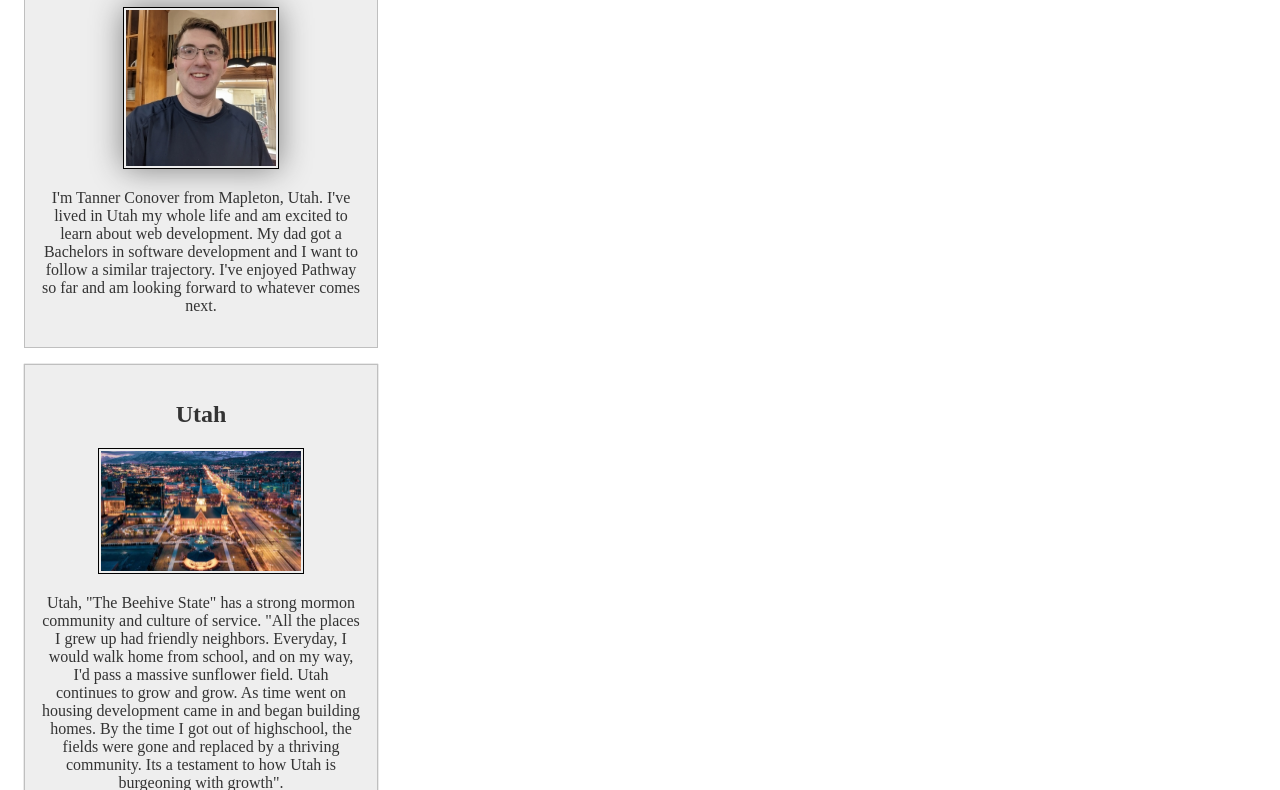
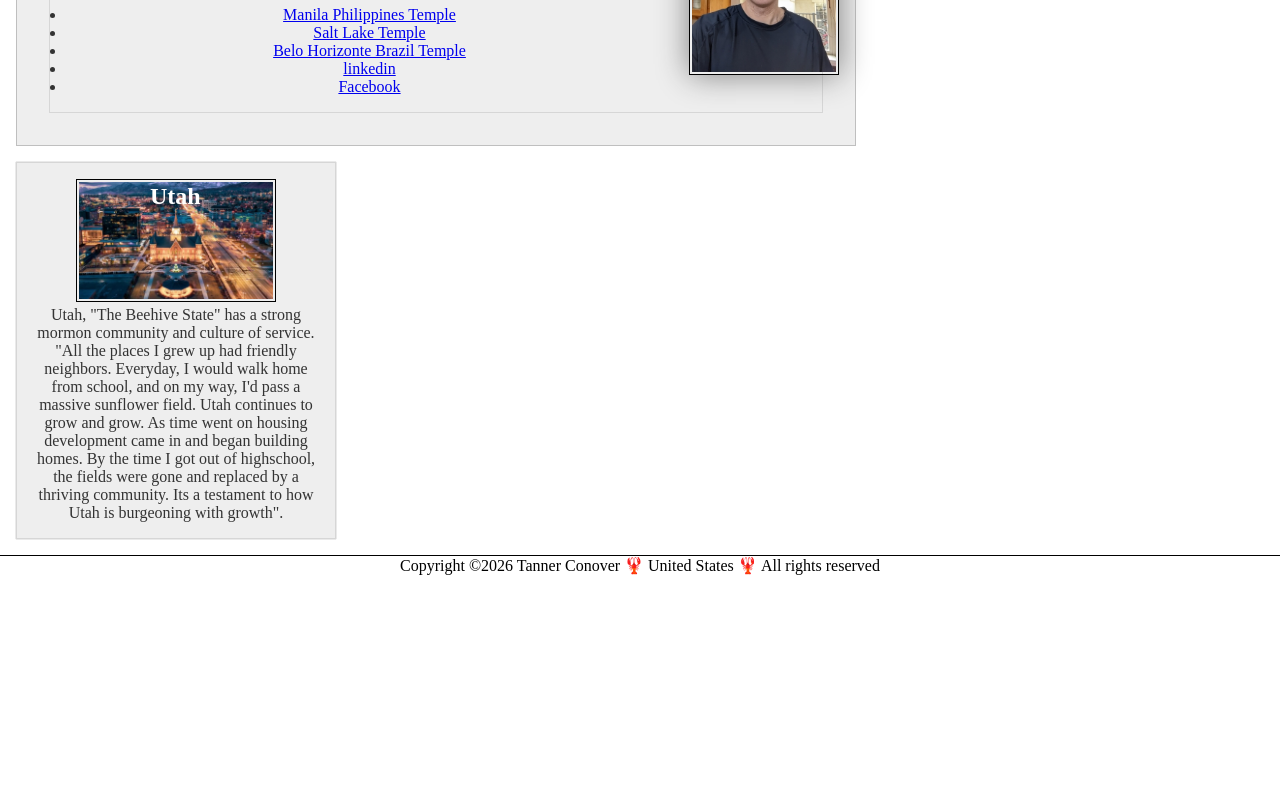
Before and after one commit to Von-Covenhoffen/wdd130, a plain HTML site: page index.html in a window 1280 px wide. Shown: the part 287-1077 px from the top of the page. After the commit the page ends 862 px from the top, so only its background shows below. Drawn offline with Linux system fonts and the light colour scheme.

Commit message:
W03 Code Along changes

```diff
--- a/index.html
+++ b/index.html
@@ -1,3 +1,4 @@
+<!-- 11/12/2026 -->
 <!DOCTYPE html>
 <html lang="en">
 
@@ -21,8 +22,15 @@
         <h1>Tanner Conover | WDD 130</h1>
         <img src="images/profile.jpg" alt="A picure of Pathway student, Tanner Jay Conover." width="200">
         <p>I'm Tanner Conover from Mapleton, Utah. I've lived in Utah my whole life and am excited to learn about web development. My dad got a Bachelors in software development and I want to follow a similar trajectory. I've enjoyed Pathway so far and am looking forward to whatever comes next.</p>
+        <ul class="box">
+            <li><a href="https://www.churchofjesuschrist.org/temples/details/manila-philippines-temple?lang=eng">Manila Philippines Temple</a></li>
+            <li><a href="https://www.churchofjesuschrist.org/temples/details/salt-lake-temple?lang=eng">Salt Lake Temple</a></li>
+            <li><a href="https://www.churchofjesuschrist.org/temples/details/belo-horizonte-brazil-temple?lang=eng">Belo Horizonte Brazil Temple</a></li>
+            <li><a href="https://www.linkedin.com/in/tanner-conover">linkedin</a></li>
+            <li><a href="https://facebook.com">Facebook</a></li>
+        </ul>
     </main>
-    <aside>
+    <aside class="box">
         <h2>Utah</h2>
         <img src="images/utah-provo-area.jpg" alt="An image of provo Utah at night. It shows the Provo city center temple lights shinging">
         <p>Utah, "The Beehive State" has a strong mormon community and culture of service. "All the places I grew up had friendly neighbors. Everyday, I would walk home from school, and on my way, I'd pass a massive sunflower field. Utah continues to grow and grow. As time went on housing development came in and began building homes. By the time I got out of highschool, the fields were gone and replaced by a thriving community. Its a testament to how Utah is burgeoning with growth".</p>
--- a/styles/styles.css
+++ b/styles/styles.css
@@ -1,3 +1,9 @@
+* {
+    margin: 0;
+    padding: 0;
+    box-sizing: border-box;
+}
+
 :root {
 
     --border-box-color: 1px solid rgb(0 0 0 / 0.2);
@@ -27,6 +33,8 @@ main img {
     border: var(--basic-black-border);
     padding: 2px;
     box-shadow: 0 0 30px gray;
+    float: right;
+    margin: 0 0 1rem 1rem;
 }
 
 p {
@@ -35,12 +43,10 @@ p {
 
 main {
     max-width: 840px;
-    width: var(--profile-box-width);
     margin: 1rem;
     border: var(--border-box-color);
     padding: 1rem;
     background-color: var(--standard-box-background);
-    color: #333;
     text-align: center;
 }
 
@@ -48,12 +54,9 @@ aside {
     max-width: 840px;
     box-shadow: 0 0 1px gray;
     width: var(--profile-box-width);
-    margin: 1rem;
     border: var(--border-box-color);
-    padding: 1rem;
-    background-color: var(--standard-box-background);
-    color: #333;
     text-align: center;
+    position: relative;
 }
 
 aside img {
@@ -63,8 +66,27 @@ aside img {
     border: var(--basic-black-border);
 }
 
+aside h2 {
+    position: absolute;
+    top: 20px;
+    left: 133px;
+    color: white;
+
+}
+
 footer {
     margin-top: 15px;
     border-top: var(--basic-black-border);
     text-align: center;
 }
+
+ul {}
+
+/* Class selactors  */
+.box {
+    margin: 1rem;
+    border: 1px solid rgba(0, 0, 0, .1);
+    padding: 1rem;
+    background-color: #eee;
+    color: #333;
+}
```
